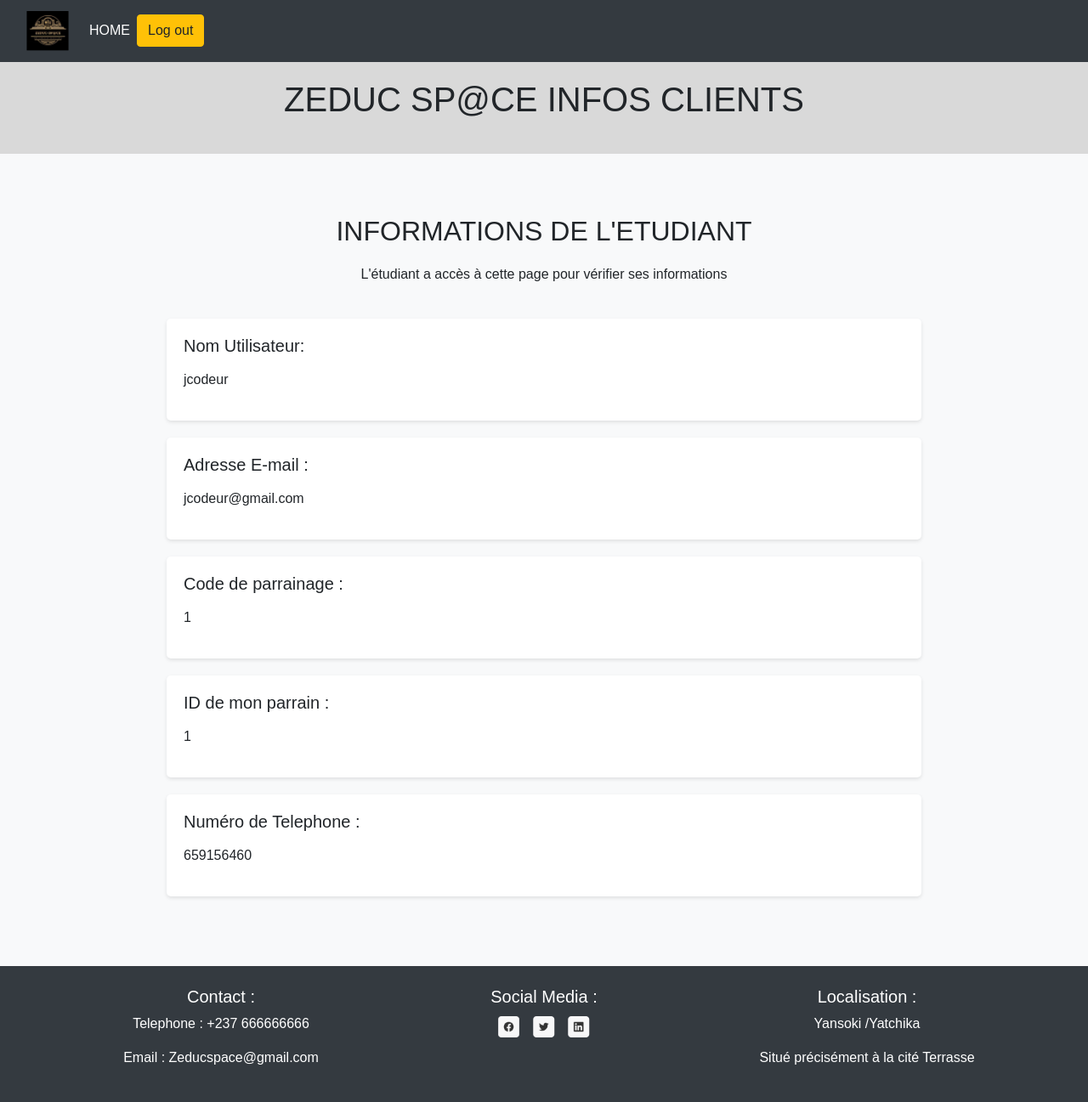
After one commit to Jcodeur/Zeduc-Space, a PHP site: page /formulaire_d_information_personnelle.php in a window 1280 px wide. The commit adds this page. Shown: the whole page at 85% size. Run offline with PHP 8.4, Linux system fonts and the light colour scheme; a user stored in the database is signed in; data comes from the database, SQL or seed files in the repository; both versions use the stored data as it was after the commit; some libraries are stand-ins or nearby versions.

Commit message:
Add files via upload

```diff
--- /dev/null
+++ b/InfoEtudiant.css
@@ -0,0 +1,157 @@
+/* Reset de base */
+* {
+    margin: 0;
+    padding: 0;
+    box-sizing: border-box;
+}
+
+body {
+    font-family: Arial, sans-serif;
+    background-color: #f8f9fa;
+    display: flex;
+    flex-direction: column;
+    min-height: 100vh;
+}
+
+
+.Titre {
+    background-color: #D9D9D9;
+    padding: 20px;
+    width: 100%;
+}
+
+/* Navbar */
+.navbar {
+    background-color: #343a40;
+}
+
+.nav-link {
+    color: #ffffff !important;
+    text-transform: uppercase;
+}
+
+.navbar-brand img {
+    width: 50px;
+    height: auto;
+}
+
+/* Dropdown menu */
+.dropdown-menu {
+    background-color: #343a40;
+    border: none;
+}
+
+.dropdown-item {
+    color: #ffffff;
+    transition: background-color 0.3s, color 0.3s;
+}
+
+.dropdown-item:hover {
+    background-color: #ffae00;
+    color: #000000;
+}
+
+/* Contenu principal */
+.main-content {
+    flex: 1;
+    padding: 20px;
+    text-align: center;
+}
+
+h1, h2 {
+    margin-bottom: 20px;
+    text-transform: uppercase;
+}
+
+.Info-section {
+    display: flex;
+    flex-direction: column;
+    flex-wrap: wrap;
+    justify-content: space-around;
+    align-items: center;
+    margin-top: 30px;
+}
+
+.Info-Card {
+    background-color: #ffffff;
+    border-radius: 5px;
+    box-shadow: 0 2px 4px rgba(0, 0, 0, 0.1);
+    padding: 20px;
+    margin: 10px;
+    width: 80%;
+    transition: transform 0.3s, box-shadow 0.3s;
+}
+
+.Info-card:hover {
+    transform: translateY(-5px);
+    box-shadow: 0 4px 8px rgba(0, 0, 0, 0.2);
+}
+
+.Info-card h3 {
+    margin-bottom: 15px;
+    font-size: 1.2rem;
+    color: #000;
+}
+
+.Info-card p {
+    font-size: 0.9rem;
+    color: #555;
+}
+
+/* Bouton visiter */
+.modify-btn {
+    background-color: #343a40;
+    color: #ffffff;
+    border: none;
+    padding: 10px 20px;
+    border-radius: 5px;
+    margin-top: 10px;
+    width: 81%;
+    transition: background-color 0.3s, transform 0.3s;
+}
+
+.modify-btn:hover {
+    background-color: #ffae00;
+    color: #000000;
+    transform: scale(1.05);
+}
+
+/* Footer */
+footer {
+    background-color: #343a40;
+    color: #ffffff;
+    padding: 20px;
+    position: relative;
+    bottom: 0;
+    width: 100%;
+    text-align: center;
+}
+
+footer ul {
+    list-style-type: none;
+}
+
+.social-icons a {
+    margin: 0 5px;
+    color: #ffffff;
+    text-decoration: none;
+    font-size: 1.2rem;
+    transition: color 0.3s;
+}
+
+.social-icons a:hover {
+    color: #ffae00;
+}
+
+/* Responsive design */
+@media (max-width: 576px) {
+    .logo {
+        width: 40px;
+        height: 40px;
+    }
+
+    footer img {
+        height: 25px;
+        width: 25px;
+    }
+}
--- /dev/null
+++ b/formulaire_d_information_personnelle.php
@@ -0,0 +1,154 @@
+<?php
+
+    session_start() ;
+
+    $identifiant_unique = $_SESSION["identifiant"]   ;
+
+    require "interaction_sur_la_base_de_donnee.php" ;//ensuite appel du fichier qui va me permettre de me connecter a ma base de donnée
+
+    $ma_base_de_donnee = new interaction() ; ///creation d un objet
+    $ma_base_de_donnee->connexion_sur_la_BD("localhost","root","","zeduc_space") ; //methode me permettant de me connecter a ma base de donée
+
+
+    require "simplificateur_de_syntaxe.php" ;  //ceci est la recuperation d un fichier contenant une classe avec des methodes pour simplifier la syntaxe de mes requetes
+    $simplificateur = new Simplificateur_de_syntaxe("formulaire_de_suivi_de_commande") ; //creation d un objet qui va m aider a creer ma liste de presence
+
+
+    $recherche_du_nom_utilisateur = $ma_base_de_donnee->connexion->prepare("SELECT nom_d_utilisateur FROM utilisateurs WHERE id_utilisateur = ? ; ") ;//prepration de ma requete de ma requete qui va chercher le nom de l utilisateur
+    $recherche_du_nom_utilisateur->bind_param("i",$identifiant_unique) ;
+    $simplificateur->execute_la_recherche($recherche_du_nom_utilisateur) ; //cette methode me permet d executer ma requete de  recherche
+    $tableau_nom_de_l_utilisateur =   $simplificateur->stocke_le_resultat_de_la_requete( $recherche_du_nom_utilisateur,"nom_d_utilisateur") ;//ceci est une methode qui me permet de stocker les identifiants de tout ceux qui doivent reçevoir la liste
+    $nom_de_l_utilisateur =  $tableau_nom_de_l_utilisateur[0] ; //recuperation du nom de l ecran
+
+    $recherche_de_l_adresse_mail = $ma_base_de_donnee->connexion->prepare("SELECT email FROM utilisateurs WHERE id_utilisateur = ? ; ") ;//prepration de ma requete de ma requete qui va chercher le nom de l utilisateur
+    $recherche_de_l_adresse_mail->bind_param("i",$identifiant_unique) ;
+    $simplificateur->execute_la_recherche( $recherche_de_l_adresse_mail ) ; //cette methode me permet d executer ma requete de  recherche
+    $tableau_d_adresse_mail = $simplificateur->stocke_le_resultat_de_la_requete(  $recherche_de_l_adresse_mail ,"email") ;//ceci est une methode qui me permet de stocker les identifiants de tout ceux qui doivent reçevoir la liste
+    $email = $tableau_d_adresse_mail[0] ; //recuperation du nom de l ecran
+
+    $recherche_id_parrain = $ma_base_de_donnee->connexion->prepare("SELECT id_parrain FROM utilisateurs WHERE id_utilisateur = ? ; ") ;//prepration de ma requete de ma requete qui va chercher le nom de l utilisateur
+    $recherche_id_parrain->bind_param("i",$identifiant_unique) ;
+    $simplificateur->execute_la_recherche($recherche_id_parrain) ; //cette methode me permet d executer ma requete de  recherche
+    $tableau_id_parrain =$simplificateur->stocke_le_resultat_de_la_requete(  $recherche_id_parrain,"id_parrain") ;//ceci est une methode qui me permet de stocker les identifiants de tout ceux qui doivent reçevoir la liste
+    $id_parrain =  $tableau_id_parrain[0] ; //recuperation du nom de l ecran
+
+    $recherche_du_numero_de_telephone = $ma_base_de_donnee->connexion->prepare("SELECT numero_de_telephone FROM utilisateurs WHERE id_utilisateur = ? ; ") ;//prepration de ma requete de ma requete qui va chercher le nom de l utilisateur
+    $recherche_du_numero_de_telephone->bind_param("i",$identifiant_unique) ;
+    $simplificateur->execute_la_recherche(  $recherche_du_numero_de_telephone) ; //cette methode me permet d executer ma requete de  recherche
+    $tableau_de_numero_de_telephone = $simplificateur->stocke_le_resultat_de_la_requete(  $recherche_du_numero_de_telephone,"numero_de_telephone") ;//ceci est une methode qui me permet de stocker les identifiants de tout ceux qui doivent reçevoir la liste
+    $numero_de_telephone = $tableau_de_numero_de_telephone[0] ; //recuperation du nom de l ecran
+
+?>
+
+
+<!DOCTYPE html>
+<html lang="fr">
+
+<head>
+    <meta charset="UTF-8">
+    <meta name="viewport" content="width=device-width, initial-scale=1.0">
+    <title>ZEDUC SP@CE GAME</title>
+    <!-- Bootstrap CSS -->
+    <link href="https://stackpath.bootstrapcdn.com/bootstrap/4.5.2/css/bootstrap.min.css" rel="stylesheet">
+    <link rel="stylesheet" href="InfoEtudiant.css">
+</head>
+
+<body>
+    <!-- Navbar -->
+    <nav class="navbar navbar-expand-lg navbar-dark bg-dark">
+        <div class="container-fluid">
+            <a class="navbar-brand" href="#">
+                <img src="images/logo.png" alt="Logo" width="50">
+            </a>
+            <button class="navbar-toggler" type="button" data-bs-toggle="collapse" data-bs-target="#navbarNav" aria-controls="navbarNav" aria-expanded="false" aria-label="Toggle navigation">
+                <span class="navbar-toggler-icon"></span>
+            </button>
+            <div class="collapse navbar-collapse" id="navbarNav">
+                <ul class="navbar-nav me-auto mb-2 mb-lg-0">
+                    <li class="nav-item">
+                        <a class="nav-link" href="page_de_l_utilisateur.php">Home</a>
+                    </li>
+
+
+                </ul>
+                <a class="btn btn-warning" href="#">Log out</a>
+            </div>
+
+        </div>
+    </nav>
+    <div class="Titre"> <h1 class="text-center">ZEDUC SP@CE INFOS CLIENTS</h1></div>
+
+    <!-- Main Content -->
+    <div class="container my-5">
+        <h2 class="text-center mt-4">INFORMATIONS DE L'ETUDIANT</h2>
+        <p class="text-center">L'étudiant a accès à cette page pour vérifier ses informations </p>
+            <div class="Info-section">
+            <div class="Info-Card">
+                <h5 id="">Nom Utilisateur: </h5>
+                <p> <div class="InfoNom"><?php echo  $nom_de_l_utilisateur ; ?> </div>
+                </p>
+            </div>
+            <div class="Info-Card">
+                <h5 id="">Adresse E-mail : </h5>
+                <p> <div class="InfoEmail"><?php echo  $email ; ?></div>
+                </p>
+            </div>
+            <div class="Info-Card">
+                <h5 id="">Code de parrainage : </h5>
+                <p> <div class="Infoparri"><?php echo  $identifiant_unique ; ?></div>
+                </p>
+            </div>
+            <div class="Info-Card">
+                <h5 id="">ID de mon parrain : </h5>
+                <p> <div class="Info"><?php echo   $id_parrain ; ?></div>
+                </p>
+            </div>
+            <div class="Info-Card">
+                <h5 id="">Numéro de Telephone  : </h5>
+                <p> <div class="Info"><?php echo   $numero_de_telephone ; ?></div>
+                </p>
+            </div>
+            <br>
+
+       </div>
+
+    </div>
+
+
+    <footer class="bg-dark text-white py-4">
+        <div class="container">
+            <div class="row">
+                <div class="col-md-4">
+                    <h5>Contact :</h5>
+                    <p>Telephone : +237 666666666</p>
+                    <p>Email : Zeducspace@gmail.com</p>
+                </div>
+                <div class="col-md-4">
+                    <h5>Social Media :</h5>
+                    <div class="social-icons">
+                        <a href="#">  <img src="images/Buttonfacebook 2.png" alt="Facebook">  <i class="bi bi-facebook"></i></a>
+                        <a href="#">  <img src="images/Button twitter 2.png" alt="Twitter"> <i class="bi bi-twitter"></i></a>
+                        <a href="#">  <img src="images/Button (2) 2.png" alt="IG"> <i class="bi bi-linkedin"></i></a>
+
+                    </div>
+                </div>
+                <div class="col-md-4">
+                    <h5>Localisation :</h5>
+                    <p>Yansoki /Yatchika</p>
+                    <p>Situé précisément à la cité Terrasse</p>
+                </div>
+            </div>
+        </div>
+    </footer>
+
+    <!-- Bootstrap JS and Popper.js -->
+    <script src="https://code.jquery.com/jquery-3.5.1.slim.min.js"></script>
+    <script src="https://cdn.jsdelivr.net/npm/@popperjs/core@2.9.2/dist/umd/popper.min.js"></script>
+    <script src="https://stackpath.bootstrapcdn.com/bootstrap/4.5.2/js/bootstrap.min.js"></script>
+    <!-- FontAwesome for icons -->
+    <script src="https://kit.fontawesome.com/a076d05399.js" crossorigin="anonymous"></script>
+    <script src="script.js"></script>
+    <script src="https://cdn.jsdelivr.net/npm/bootstrap@5.3.0/dist/js/bootstrap.bundle.min.js"></script>
+</body>
+
+</html>
--- a/page_de_l_utilisateur.php
+++ b/page_de_l_utilisateur.php
@@ -92,8 +92,8 @@
                             <li><a class="dropdown-item" href="formulaire_de_fidelite.php">Programme de fidélité</a></li>
                             <li><a class="dropdown-item" href="formulaire_de_suivi_de_commande.php">Historique des commandes</a></li>
                             <li><a class="dropdown-item" href="formulaire_de_jeu.php">Jeux</a></li>
-                            <li><a class="dropdown-item" href="#">10 Meilleurs clients</a></li>
-                            <li><a class="dropdown-item" href="#">informations sur mon compte personnelle</a></li>
+                            <li><a class="dropdown-item" href="formulaire_des_meilleurs_clients.php">10 Meilleurs clients</a></li>
+                            <li><a class="dropdown-item" href="formulaire_d_information_personnelle.php">informations sur mon compte personnelle</a></li>
 
                         </ul>
                     </li>
```
Also changed, not shown: backend_de_commande.php (+5 -4 lines), formulaire_de_suivi_de_commande.php (+54 -7 lines), formulaire_des_meilleurs_clients.php (added, +183 -0 lines), zeduc_space.sql (+72 -26 lines).
